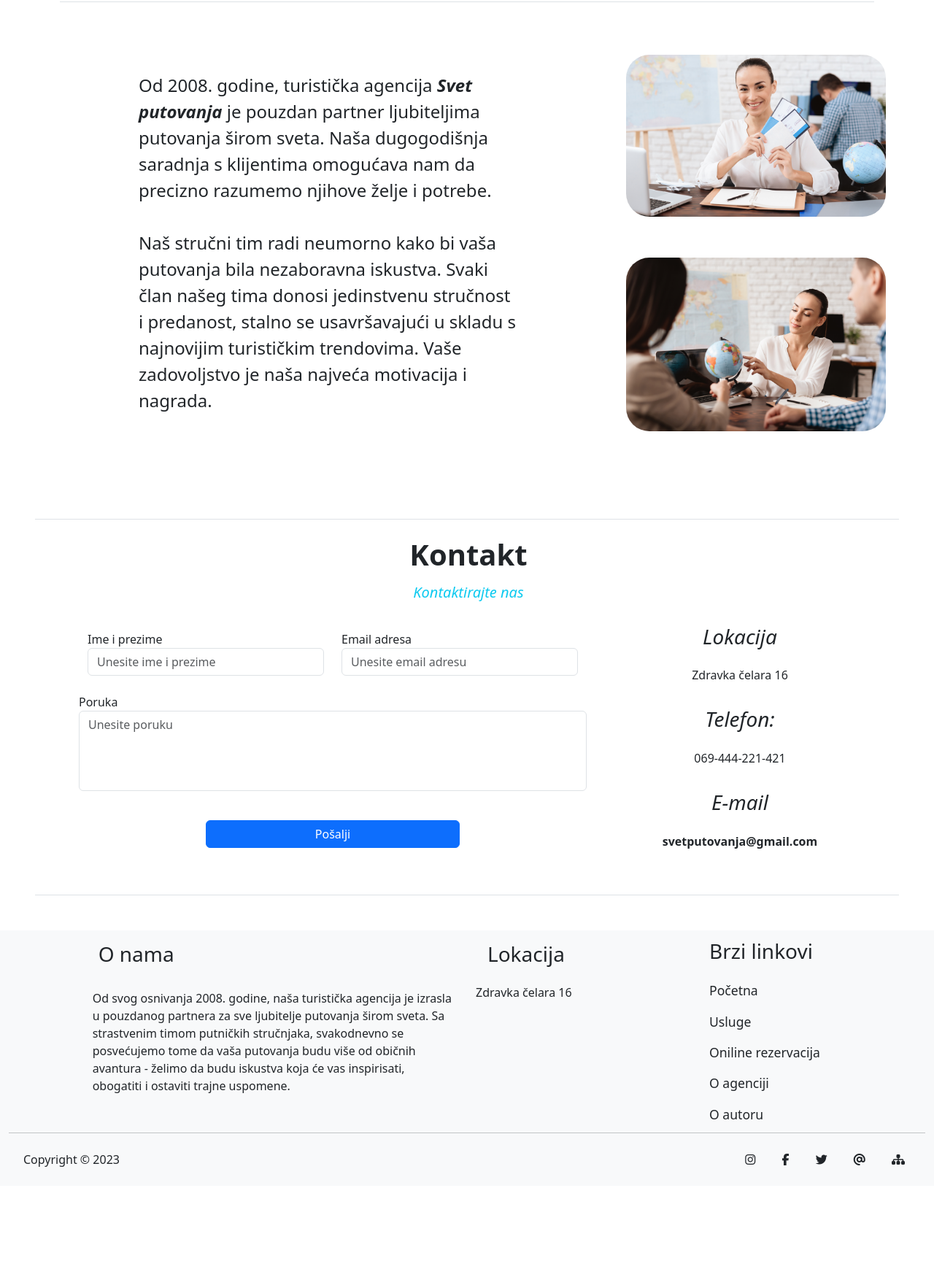
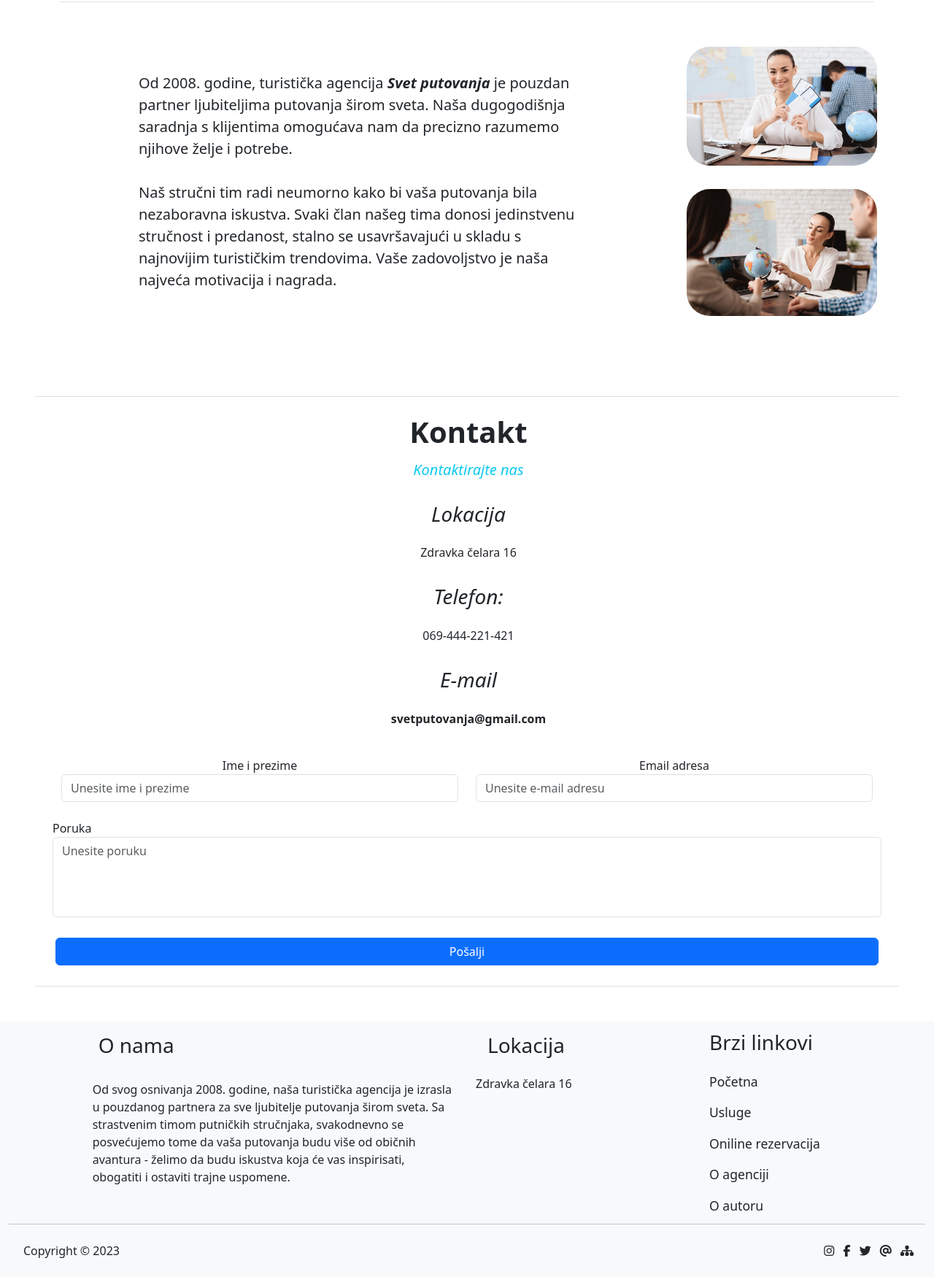
Before and after one commit to djordje-taskovicict/Svet-putovanja, a plain HTML site: page o_agenciji.html in a window 1280 px wide. Shown: the part 184-1934 px from the top of the page at 73% size. Before the commit the page ends 1809 px from the top, so only its background shows below. Drawn offline with nearby package versions, Linux system fonts and the light colour scheme.

Commit message:
Add files via upload

```diff
--- a/css/Responsive.css
+++ b/css/Responsive.css
@@ -35,6 +35,13 @@
 }
 
 @media screen and (max-width: 767px) {
+    .carousel-caption sajder-glavno {
+        font-size: 10px;
+    }
+
+    .carousel-caption slajder-tekst {
+        font-size: 5px;
+    }
     .autor-slika {
         width: 15rem;
         height: 15rem;
--- a/css/style.css
+++ b/css/style.css
@@ -1,4 +1,6 @@
 body {
+    padding:0;
+    margin:0;
 }
 .nav-link{
     font-size:1.1rem;
@@ -34,3 +36,10 @@ a{
     height: 2em;
     text-align:left;
 }
+.navbar {
+    margin-bottom: 0;
+}
+
+.carousel {
+    margin-top: 0;
+}
--- a/o_agenciji.html
+++ b/o_agenciji.html
@@ -44,19 +44,19 @@
                 <h5 class="m-3 text-center fst-italic fw-bold text-info">Nastanak agencije, rad/iskustva sa klijentima, zaposleni</h5>
             </div>
             <div class="row d-flex align-items-center">
-                <div class="col-md-8 d-flex justify-content-center align-items-center">
+                <div class="col-md-9 d-flex justify-content-center align-items-center">
                     <div class="d-flex justify-content-center container align-items-center m-5">
-                        <p class="m-5 fs-4 tekst-ag">
+                        <p class="m-5 fs-5 tekst-ag">
                             Od 2008. godine, turistička agencija <strong><i>Svet putovanja</i></strong> je pouzdan partner ljubiteljima putovanja širom sveta. Naša dugogodišnja saradnja s klijentima omogućava nam da precizno razumemo njihove želje i potrebe.
                             <br /><br />
                             Naš stručni tim radi neumorno kako bi vaša putovanja bila nezaboravna iskustva. Svaki član našeg tima donosi jedinstvenu stručnost i predanost, stalno se usavršavajući u skladu s najnovijim turističkim trendovima. Vaše zadovoljstvo je naša najveća motivacija i nagrada.
                         </p>
                     </div>
                 </div>
-                <div class="col-md-4 container text-center col-sm-10 rounded-5">
-                    <img class="rounded-5 img-fluid w-100 m-3 slike-ag" src="slike/unutar_agencije.png" alt="untra agencije"/>
+                <div class="col-md-3 container text-center col-sm-10 rounded-5">
+                    <img class="rounded-5 img-fluid w-100 m-1 slike-ag" src="slike/unutar_agencije.png" alt="untra agencije"/>
                     <br /><br />
-                    <img class="rounded-5 img-fluid w-100 m-3 slike-ag" src="slike/unutar_agencije2.png" alt="unutar agencije2" />
+                    <img class="rounded-5 img-fluid w-100 m-1 slike-ag" src="slike/unutar_agencije2.png" alt="unutar agencije2" />
                 </div>
             </div>
         </div>
@@ -68,28 +68,7 @@
               <h1 class="m-3 text-center fw-bold">Kontakt</h1>
               <h5 class="m-3 text-center fst-italic text-info">Kontaktirajte nas</h5>
               <div class="d-flex justify-content-center">
-                    <div class="col-md-8">
-                        <form>
-                            <div class="row m-4">
-                                <div class="form-group col-md-6">
-                                    <label for="name">Ime i prezime</label>
-                                    <input type="text" class="form-control" id="name" placeholder="Unesite ime i prezime">
-                                </div>
-                                <div class="form-group col-md-6">
-                                    <label for="email">Email adresa</label>
-                                    <input type="email" class="form-control" id="email" placeholder="Unesite email adresu">
-                                </div>
-                            </div>
-                            <div class="form-group m-4">
-                                <label for="message">Poruka</label>
-                                <textarea class="form-control" id="message" rows="4" placeholder="Unesite poruku"></textarea>
-                            </div>
-                            <div class="d-flex justify-content-center m-4">
-                                <button type="submit" class="btn btn-primary m-3 w-50">Pošalji</button>
-                            </div>
-                        </form>
-                    </div>
-                    <div class="col-md-4">
+                  <div class="col-md-12">
                       <div class="row text-center">
                           <h3 class="p-3 fst-italic">Lokacija</h3>
                           <P>Zdravka čelara 16</P>
@@ -104,6 +83,27 @@
                       </div>
                   </div>
               </div>
+          </div>
+          <div class="col-md-12">
+              <form>
+                  <div class="row text-center m-4">
+                      <div class="form-group col-md-6">
+                          <label for="name">Ime i prezime</label>
+                          <input type="text" class="form-control w-100" id="name" placeholder="Unesite ime i prezime">
+                      </div>
+                      <div class="form-group col-md-6">
+                          <label for="email">Email adresa</label>
+                          <input type="email" class="form-control w-100" id="email" placeholder="Unesite e-mail adresu">
+                      </div>
+                  </div>
+                  <div class="form-group m-4">
+                      <label for="message">Poruka</label>
+                      <textarea class="form-control w-100" id="message" rows="4" placeholder="Unesite poruku"></textarea>
+                  </div>
+                  <div class="d-flex justify-content-center m-4">
+                      <button type="submit" class="btn btn-primary m-1 w-100">Pošalji</button>
+                  </div>
+              </form>
           </div>
       </section>
     </main>
@@ -150,11 +150,11 @@
         <div class="container-fluid py-4 d-flex justify-content-between align-items-center">
             <p class="m-0 px-2">Copyright &copy; 2023</p>
             <div class="social-icons">
-                <a href="#" class="px-3 text-dark"><i class="fa fa-instagram icon-lg"></i></a>
-                <a href="#" class="px-3 text-dark"><i class="fa fa-facebook icon-lg"></i></a>
-                <a href="#" class="px-3 text-dark"><i class="fa fa-twitter icon-lg"></i></a>
-                <a href="#" class="px-3 text-dark"><i class="fa-solid fa-at"></i></a>
-                <a href="xml/sitemap.xml" class="px-3 text-dark"><i class="fa-solid fa-sitemap"></i></a>
+                <a href="#" class="px-1 text-dark"><i class="fa fa-instagram icon-lg"></i></a>
+                <a href="#" class="px-1 text-dark"><i class="fa fa-facebook icon-lg"></i></a>
+                <a href="#" class="px-1 text-dark"><i class="fa fa-twitter icon-lg"></i></a>
+                <a href="#" class="px-1 text-dark"><i class="fa-solid fa-at"></i></a>
+                <a href="xml/sitemap.xml" class="px-1 text-dark"><i class="fa-solid fa-sitemap"></i></a>
             </div>
         </div>
     </footer>
```
Also changed, not shown: index.html (+17 -17 lines), o_autoru.html (+5 -5 lines), rezervacija.html (+5 -5 lines), usluge.html (+6 -6 lines). Lines whose indentation alone changed are shown as unchanged.
